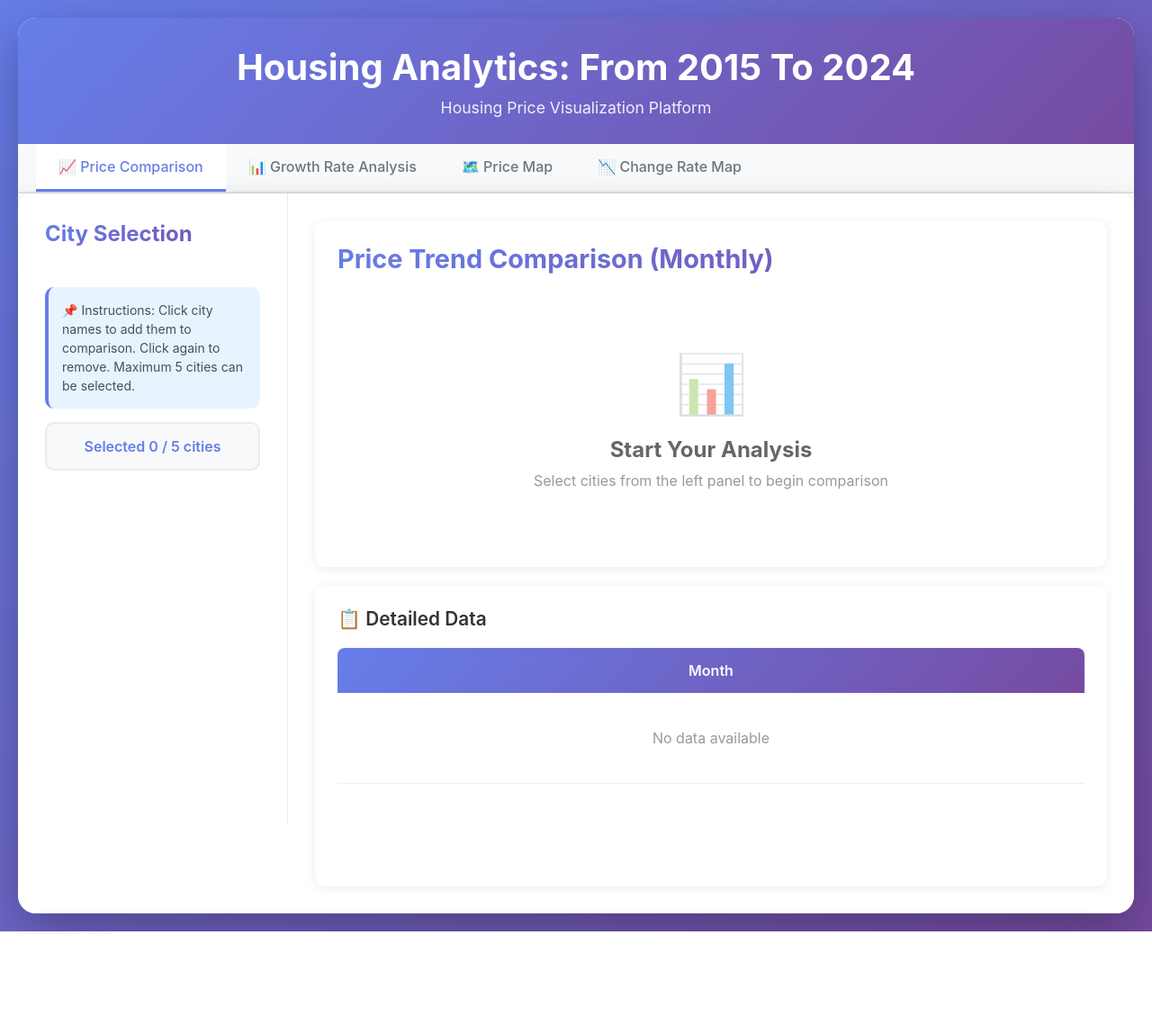
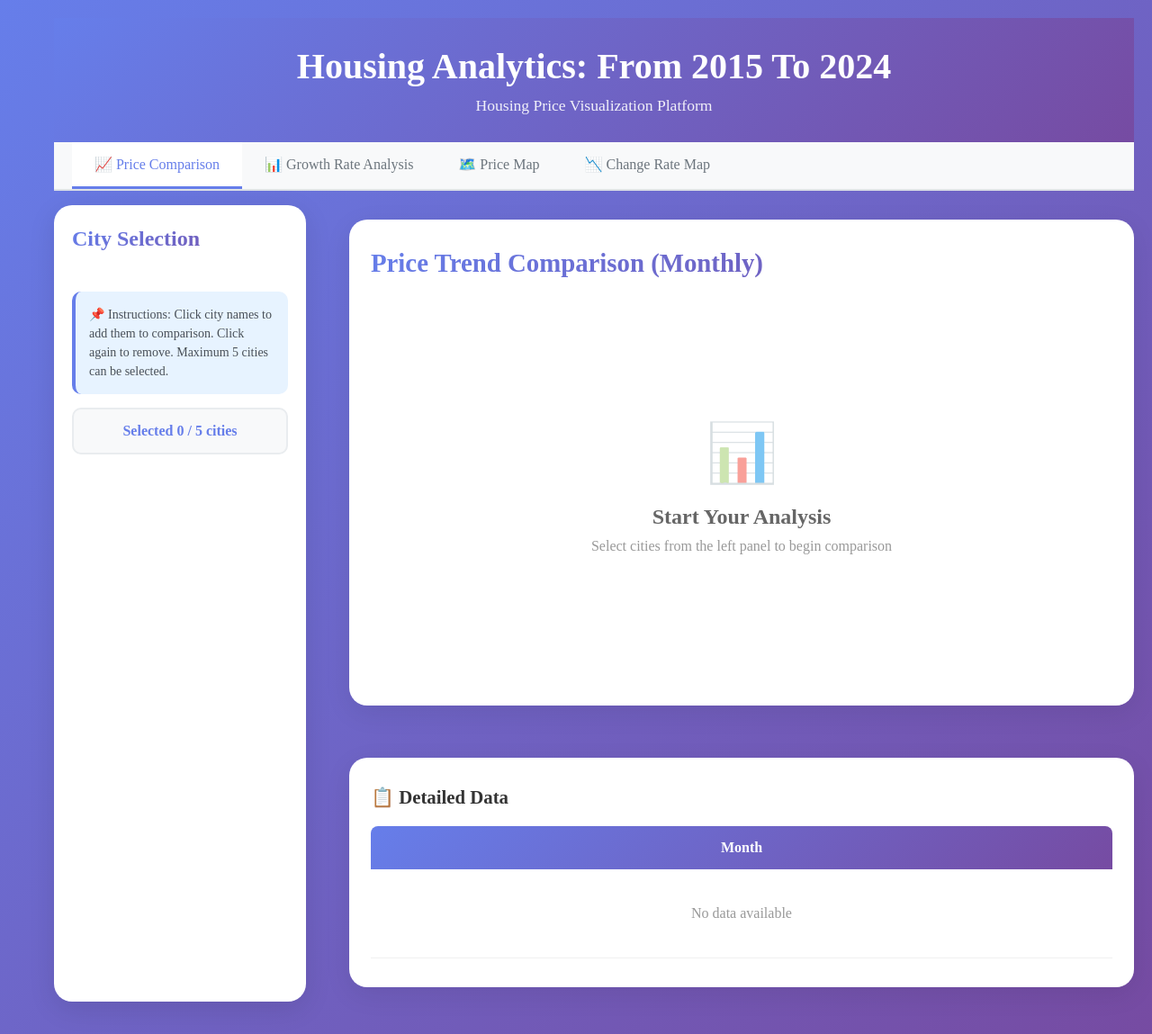
Before and after one commit to ChristianOrsted/VisualizationLearning, a Flask app: page /chart/price_compare in a window 1280 px wide. Shown: the whole page at 90% size. Before the commit the page ends 1035 px from the top, so only its background shows below. Run offline with Flask 3, Linux system fonts and the light colour scheme; data that the repository does not hold is empty.

Commit message:
VisualizationPlatform_v2.0-snapshot

```diff
--- a/templates/base.html
+++ b/templates/base.html
@@ -12,21 +12,38 @@
             padding: 0;
             box-sizing: border-box;
         }
-
-        body {
-            font-family: -apple-system, BlinkMacSystemFont, 'Segoe UI', Roboto, 'Helvetica Neue', Arial, sans-serif;
+        html, body {
+            width: 100vw;
+            min-height: 100vh;
+            margin: 0;
+            padding: 0;
             background: linear-gradient(135deg, #667eea 0%, #764ba2 100%);
+            overflow-x: hidden;
+        }
+        .container {
+            width: 100vw;
             min-height: 100vh;
-            padding: 20px;
+            margin: 0;
+            padding: 0 40px; /* 安全区留白 */
+            display: flex;
+            flex-direction: column;
         }
-
-        .container {
-            max-width: 1400px;
-            margin: 0 auto;
+        .main-content, .content-area {
+            width: 100%;
+            flex: 1;
+            display: flex;
+            gap: 32px;
+            padding: 32px 0;
+        }
+        .chart-container, .map-container, .table-container, .stats-panel, .controls-panel, .top-cities, .legend-panel {
             background: white;
             border-radius: 20px;
-            box-shadow: 0 20px 60px rgba(0,0,0,0.3);
-            overflow: hidden;
+            box-shadow: 0 8px 30px rgba(0,0,0,0.08);
+            padding: 32px 24px;
+            margin: 16px 0;
+        }
+        @media (max-width: 800px) {
+            .container { padding: 0 8px; }
         }
 
         .header {
@@ -54,7 +71,6 @@
             padding: 0 20px;
             overflow-x: auto;
         }
-
         .nav-tab {
             padding: 15px 25px;
             cursor: pointer;
@@ -69,18 +85,15 @@
             text-decoration: none;
             display: inline-block;
         }
-
         .nav-tab:hover {
             color: #667eea;
             background: rgba(102, 126, 234, 0.1);
         }
-
         .nav-tab.active {
             color: #667eea;
             border-bottom-color: #667eea;
             background: white;
         }
-
         @media (max-width: 768px) {
             .nav-tabs {
                 overflow-x: auto;
--- a/templates/price.html
+++ b/templates/price.html
@@ -10,20 +10,23 @@
 
     .main-content {
         display: flex;
-        min-height: 800px;
-        background: white;
-        border-radius: 15px;
-        box-shadow: 0 10px 30px rgba(0, 0, 0, 0.2);
-        overflow: hidden;
+        gap: 32px;
+        padding: 16px 0;
+        width: 100%;
+        min-height: 700px;
+        background: none;
+        border-radius: 0;
+        box-shadow: none;
     }
 
     .sidebar {
-        width: 300px;
+        width: 280px;
         background: white;
-        padding: 30px;
-        border-right: 1px solid #eaeaea;
-        overflow-y: auto;
-        max-height: calc(100vh - 100px);
+        border-radius: 20px;
+        box-shadow: 0 8px 30px rgba(0,0,0,0.10);
+        padding: 24px 20px;
+        margin-right: 16px;
+        border: none;
     }
 
     .sidebar h3 {
@@ -118,21 +121,25 @@
     }
 
     .content-area {
-        flex: 1;
-        padding: 30px;
+        flex: 1 1 0%;
         display: flex;
         flex-direction: column;
-        gap: 20px;
+        gap: 24px;
+        min-width: 0;
+        background: none;
+        padding: 0;
     }
 
     .chart-container {
         background: white;
-        border-radius: 12px;
-        padding: 25px;
-        box-shadow: 0 2px 12px rgba(0, 0, 0, 0.08);
-        flex: 1;
+        border-radius: 20px;
+        box-shadow: 0 8px 30px rgba(0,0,0,0.08);
+        padding: 32px 24px;
+        min-height: 420px;
+        height: 540px;
         display: flex;
         flex-direction: column;
+        margin-bottom: 18px;
     }
 
     .chart-title {
@@ -147,9 +154,9 @@
     }
 
     #priceChart {
-        width: 100%;
-        flex: 1;
-        min-height: 400px;
+        width: 100% !important;
+        height: 420px !important;
+        flex: 1 1 0%;
     }
 
     .empty-state {
@@ -177,18 +184,16 @@
 
     .data-section {
         display: flex;
-        gap: 20px;
-        flex: 1;
+        gap: 24px;
     }
 
     .table-container {
         background: white;
-        border-radius: 12px;
-        padding: 25px;
-        box-shadow: 0 2px 12px rgba(0, 0, 0, 0.08);
+        border-radius: 20px;
+        box-shadow: 0 8px 30px rgba(0,0,0,0.08);
+        padding: 32px 24px;
         flex: 1;
-        display: flex;
-        flex-direction: column;
+        min-width: 0;
     }
 
     .table-title {
```
Also changed, not shown: templates/change_rate.html (+37 -23 lines), templates/change_rate_map.html (+50 -30 lines), templates/price_map.html (+18 -10 lines).
